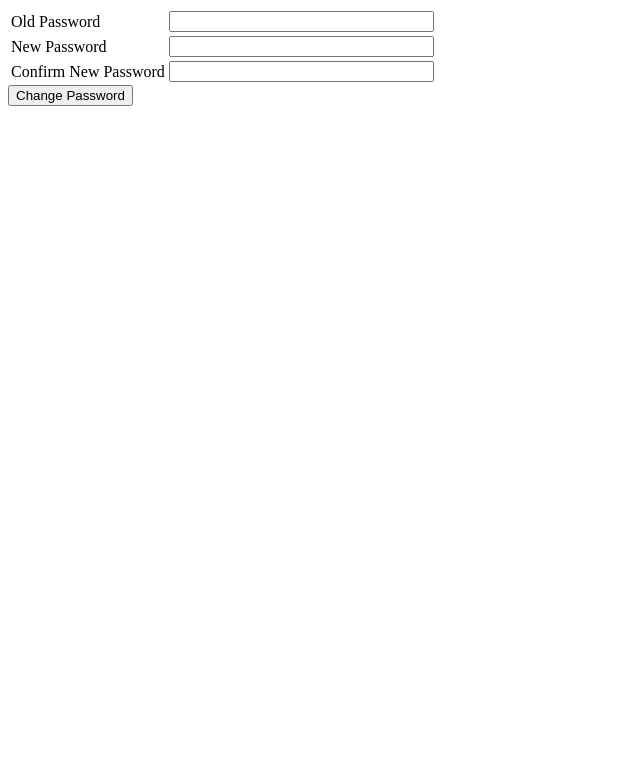
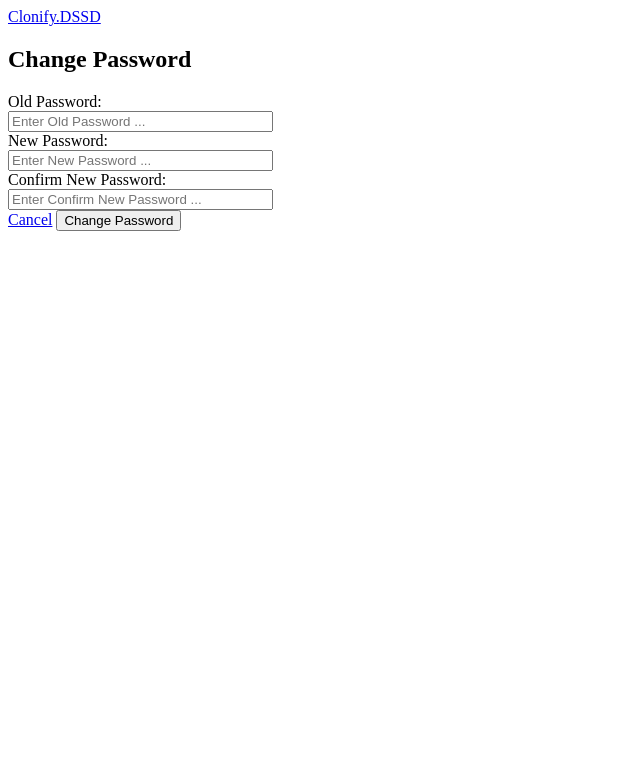
Before and after one commit to shahramjaved/dssd, a CodeIgniter app: the page made by application/views/auth/change_password_form.php in a window 1280 px wide. Shown: the top 783 px of the page, without its empty margins (0-640 px from the left). Run offline with CodeIgniter, Linux system fonts and the light colour scheme.

Commit message:
Chnage Password

```diff
--- a/application/views/auth/change_password_form.php
+++ b/application/views/auth/change_password_form.php
@@ -3,38 +3,153 @@ $old_password = array(
 	'name'	=> 'old_password',
 	'id'	=> 'old_password',
 	'value' => set_value('old_password'),
+        'class' => "form-control",
+	'placeholder' => 'Enter Old Password ...',
 	'size' 	=> 30,
 );
 $new_password = array(
 	'name'	=> 'new_password',
 	'id'	=> 'new_password',
 	'maxlength'	=> $this->config->item('password_max_length', 'tank_auth'),
+        'class' => "form-control",
+	'placeholder' => 'Enter New Password ...',
 	'size'	=> 30,
 );
 $confirm_new_password = array(
 	'name'	=> 'confirm_new_password',
 	'id'	=> 'confirm_new_password',
 	'maxlength'	=> $this->config->item('password_max_length', 'tank_auth'),
+        'class' => "form-control",
+	'placeholder' => 'Enter Confirm New Password ...',
 	'size' 	=> 30,
 );
 ?>
-<?php echo form_open($this->uri->uri_string()); ?>
-<table>
-	<tr>
-		<td><?php echo form_label('Old Password', $old_password['id']); ?></td>
-		<td><?php echo form_password($old_password); ?></td>
-		<td style="color: red;"><?php echo form_error($old_password['name']); ?><?php echo isset($errors[$old_password['name']])?$errors[$old_password['name']]:''; ?></td>
-	</tr>
-	<tr>
-		<td><?php echo form_label('New Password', $new_password['id']); ?></td>
-		<td><?php echo form_password($new_password); ?></td>
-		<td style="color: red;"><?php echo form_error($new_password['name']); ?><?php echo isset($errors[$new_password['name']])?$errors[$new_password['name']]:''; ?></td>
-	</tr>
-	<tr>
-		<td><?php echo form_label('Confirm New Password', $confirm_new_password['id']); ?></td>
-		<td><?php echo form_password($confirm_new_password); ?></td>
-		<td style="color: red;"><?php echo form_error($confirm_new_password['name']); ?><?php echo isset($errors[$confirm_new_password['name']])?$errors[$confirm_new_password['name']]:''; ?></td>
-	</tr>
-</table>
-<?php echo form_submit('change', 'Change Password'); ?>
-<?php echo form_close(); ?>
+
+<body class="loginPage">
+
+    <div class="container">
+
+        <div id="header">
+
+            <div class="row">
+
+                <div class="navbar">
+                    <div class="container">
+                        <a class="navbar-brand" href="<?=base_url();?>"><?=$this->config->item('site_title');?>.<span class="slogan">DSSD</span></a>
+                    </div>
+                </div><!-- /navbar -->
+
+            </div><!-- End .row -->
+
+        </div><!-- End #header -->
+
+    </div><!-- End .container -->
+
+
+    <div class="container">
+      <div class="loginHeader"><h2>Change Password</h2></div>
+        <div class="loginContainer">
+          <?php echo form_open($this->uri->uri_string(),array('class' => 'form-horizontal', 'id' => 'changePasswordForm', 'role' => 'form')); ?>
+
+            <div class="form-group">
+              <label class="col-lg-12 control-label" for="Old Password">Old Password:</label>
+              <div class="col-lg-12">
+                <?php echo form_password($old_password); ?>
+              </div>
+            </div>
+
+            <div class="form-group">
+              <label class="col-lg-12 control-label" for="New Password">New Password:</label>
+              <div class="col-lg-12">
+                <?php echo form_password($new_password); ?>
+              </div>
+            </div>
+
+            <div class="form-group">
+              <label class="col-lg-12 control-label" for="Confirm New Password">Confirm New Password:</label>
+              <div class="col-lg-12">
+                <?php echo form_password($confirm_new_password); ?>
+              </div>
+            </div>
+            <div class="form-group">
+              <div class="col-lg-12 clearfix form-actions">
+                <a href="<?php echo site_url('auth/login');?>" class="btn btn-danger center" style="margin-bottom:10px;"> <span class="fa fa-times white"> Cancel</a>
+                <button type="submit" class="btn btn-info center" id="loginBtn"><span class="fa fa-sign-in white"></span> Change Password</button>
+               </div>
+            </div>
+            <?php echo form_close(); ?>
+        </div>
+    </div>
+</body>
+
+
+<script type="text/javascript">
+        // document ready function
+        $(document).ready(function() {
+
+            $("input, textarea, select").not('.nostyle').uniform();
+            <?php if(isset_flash_data('display')){?>
+                    $.pnotify({
+                                type: '<?=flash_message_type("display");?>',
+                                text: '<?=flash_message("display");?>',
+                                opacity: 0.95,
+                                history: false,
+                                sticker: false
+                            });
+
+            <?php }?>
+            validator = $("#changePasswordForm").validate({
+
+                rules: {
+                    old_password: {
+                        required: true,
+                        minlength: 6
+                    },
+                    new_password: {
+                        required: true,
+                        minlength: 6
+                    },
+                    confirm_new_password: {
+                        required: true,
+                        minlength: 6
+                    }
+                },
+                messages: {
+                    old_password: {
+                        required: "Please provide old password",
+                        minlength: "Password mustbe atleast 6 charcters"
+                    },
+                    new_password: {
+                        required: "Please provide new password",
+                        minlength: "Password mustbe atleast 6 charcters"
+                    },
+                    confirm_new_password: {
+                        required: "Please confirm new password",
+                        minlength: "Password mustbe atleast 6 charcters"
+                    }
+                }
+            });
+            <?php if(validation_errors()){?>
+                validator.showErrors({
+                    <?php if(form_error('old_password')){?>
+                        "old_password": "<?php echo form_error('old_password');?>",
+                    <?php }?>
+
+                    <?php if(form_error('new_password')){?>
+                        "new_password": "<?php echo form_error('new_password');?>",
+                    <?php }?>
+                    <?php if(form_error('confirm_new_password')){?>
+                        "confirm_new_password": "<?php echo form_error('confirm_new_password');?>",
+                    <?php }?>
+                });
+            <?php }?>
+            <?php if(isset($errors)){?>
+                 validator.showErrors({
+                <?php foreach ($errors as $key => $value){?>
+                    "<?php echo $key?>": "<?php echo $value;?>",
+
+                <?php }?>
+                });
+            <?php }?>
+        });
+    </script>
```
Also changed, not shown: application/controllers/auth.php (+7 -3 lines).
